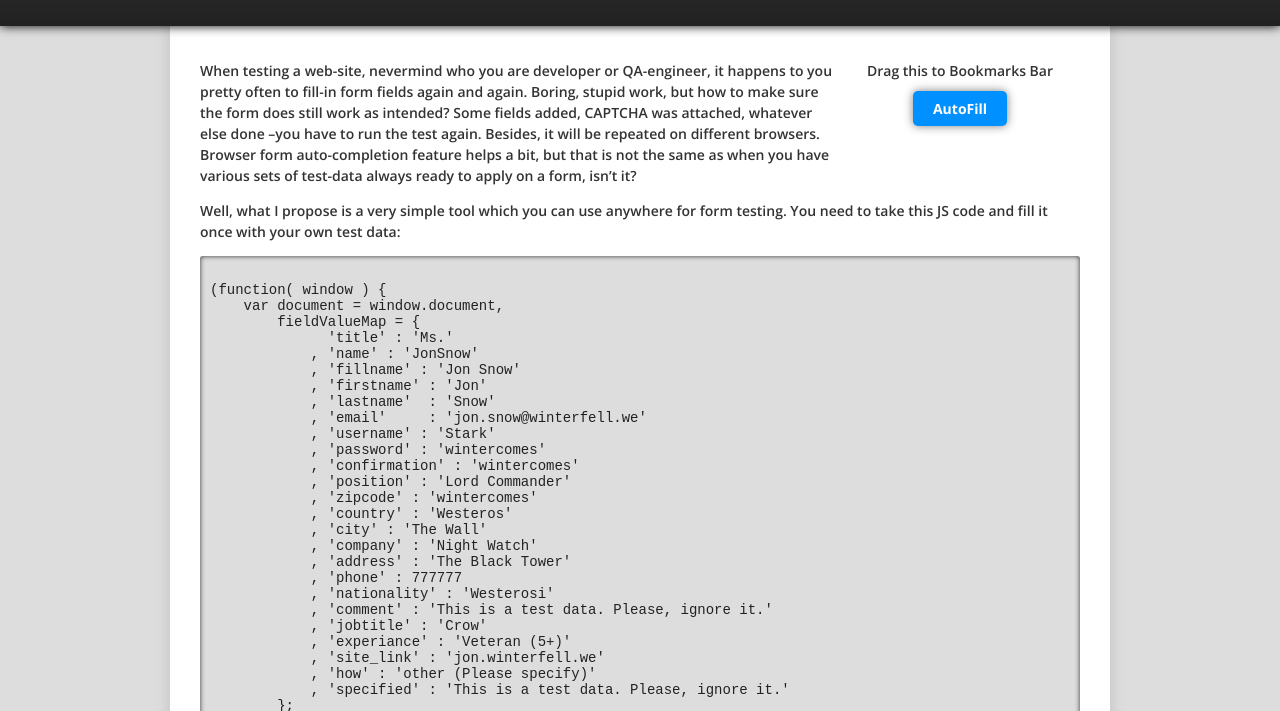
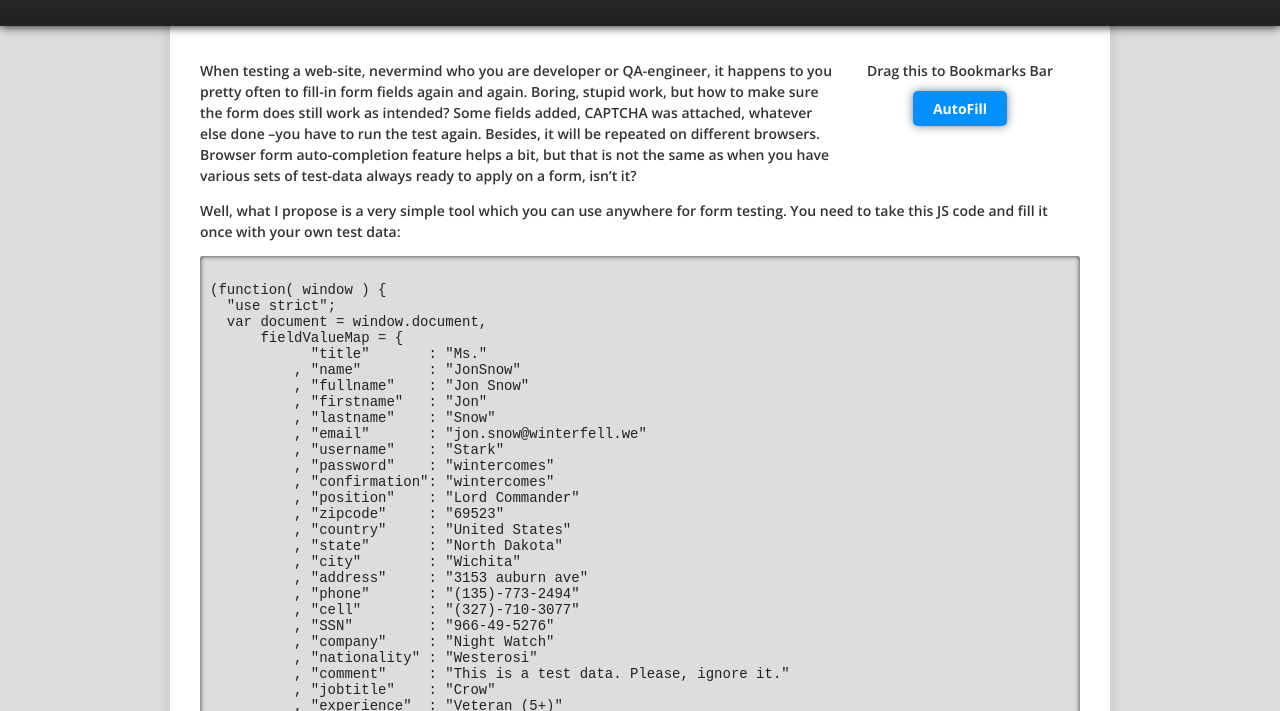
Before and after one commit to dsheiko/autofill, a website: page index.html in a window 1280 px wide. Shown: the part 89-800 px from the top of the page. Drawn offline with nearby package versions, Linux system fonts and the light colour scheme.

Commit message:
fix: release 0.1.3

```diff
--- a/index.html
+++ b/index.html
@@ -53,41 +53,53 @@
 
 <p>Well, what I propose is a very simple tool which you can use anywhere for form testing. You need to take this JS code and fill it once with your own test data:</p>
 
-            <textarea class="code" rows="35">
+            <textarea class="code" rows="43">
 
 (function( window ) {
-    var document = window.document,
-        fieldValueMap = {
-              'title' : 'Ms.'
-            , 'name' : 'JonSnow'
-            , 'fillname' : 'Jon Snow'
-            , 'firstname' : 'Jon'
-            , 'lastname'  : 'Snow'
-            , 'email'     : 'jon.snow@winterfell.we'
-            , 'username' : 'Stark'
-            , 'password' : 'wintercomes'
-            , 'confirmation' : 'wintercomes'
-            , 'position' : 'Lord Commander'
-            , 'zipcode' : 'wintercomes'
-            , 'country' : 'Westeros'
-            , 'city' : 'The Wall'
-            , 'company' : 'Night Watch'
-            , 'address' : 'The Black Tower'
-            , 'phone' : 777777
-            , 'nationality' : 'Westerosi'
-            , 'comment' : 'This is a test data. Please, ignore it.'
-            , 'jobtitle' : 'Crow'
-            , 'experiance' : 'Veteran (5+)'
-            , 'site_link' : 'jon.winterfell.we'
-            , 'how' : 'other (Please specify)'
-            , 'specified' : 'This is a test data. Please, ignore it.'
-        };
+  "use strict";
+  var document = window.document,
+      fieldValueMap = {
+            "title"       : "Ms."
+          , "name"        : "JonSnow"
+          , "fullname"    : "Jon Snow"
+          , "firstname"   : "Jon"
+          , "lastname"    : "Snow"
+          , "email"       : "jon.snow@winterfell.we"
+          , "username"    : "Stark"
+          , "password"    : "wintercomes"
+          , "confirmation": "wintercomes"
+          , "position"    : "Lord Commander"
+          , "zipcode"     : "69523"
+          , "country"     : "United States"
+          , "state"       : "North Dakota"
+          , "city"        : "Wichita"
+          , "address"     : "3153 auburn ave"
+          , "phone"       : "(135)-773-2494"
+          , "cell"        : "(327)-710-3077"
+          , "SSN"         : "966-49-5276"
+          , "company"     : "Night Watch"
+          , "nationality" : "Westerosi"
+          , "comment"     : "This is a test data. Please, ignore it."
+          , "jobtitle"    : "Crow"
+          , "experience"  : "Veteran (5+)"
+          , "site_link"   : "jon.winterfell.we"
+          , "how"         : "other (Please specify)"
+          , "specified"   : "This is a test data. Please, ignore it."
+          , "publication" : "Westeros Daily"
+      };
 
-    Object.keys( fieldValueMap ).forEach(function( name ){
-        var input = document.querySelector( "form input[name=" + name + "]" )
-            || document.querySelector( "form textarea[name=" + name + "]" );
-        input && ( input.value = fieldValueMap[ name ] );
-    });
+  Object.keys( fieldValueMap ).forEach(function( name ){
+      var selector = "form input[name='" + name + "'],"
+                   + "form select[name='" + name + "'],"
+                   + "form textarea[name='" + name + "']";
+      [].slice.call( document.querySelectorAll( selector ) ).forEach(function( el ){
+          if ( el.type !== "hidden" ) {
+              el.value = fieldValueMap[ name ];
+              el.dispatchEvent( new Event( "input",  { bubbles: true } ) );
+              el.dispatchEvent( new Event( "change", { bubbles: true } ) );
+          }
+      });
+  });
 
 })( window );
 
--- a/src/autofill.js
+++ b/src/autofill.js
@@ -30,7 +30,7 @@
           , "nationality" : "Westerosi"
           , "comment"     : "This is a test data. Please, ignore it."
           , "jobtitle"    : "Crow"
-          , "experiance"  : "Veteran (5+)"
+          , "experience"  : "Veteran (5+)"
           , "site_link"   : "jon.winterfell.we"
           , "how"         : "other (Please specify)"
           , "specified"   : "This is a test data. Please, ignore it."
@@ -38,12 +38,16 @@
       };
 
     Object.keys( fieldValueMap ).forEach(function( name ){
-
-        var input = document.querySelector( "form input[name='" + name + "']" )
-						|| document.querySelector( "form select[name='" + name + "']" )
-            || document.querySelector( "form textarea[name='" + name + "']" );
-
-        input && input.type !== "hidden" && ( input.value = fieldValueMap[ name ] );
+        var selector = "form input[name='" + name + "'],"
+                     + "form select[name='" + name + "'],"
+                     + "form textarea[name='" + name + "']";
+        [].slice.call( document.querySelectorAll( selector ) ).forEach(function( el ){
+            if ( el.type !== "hidden" ) {
+                el.value = fieldValueMap[ name ];
+                el.dispatchEvent( new Event( "input",  { bubbles: true } ) );
+                el.dispatchEvent( new Event( "change", { bubbles: true } ) );
+            }
+        });
     });
 
 })( window );
```
Also changed, not shown: package.json (+23 -13 lines), CHANGELOG.md (added), README.md, 1 other file.
